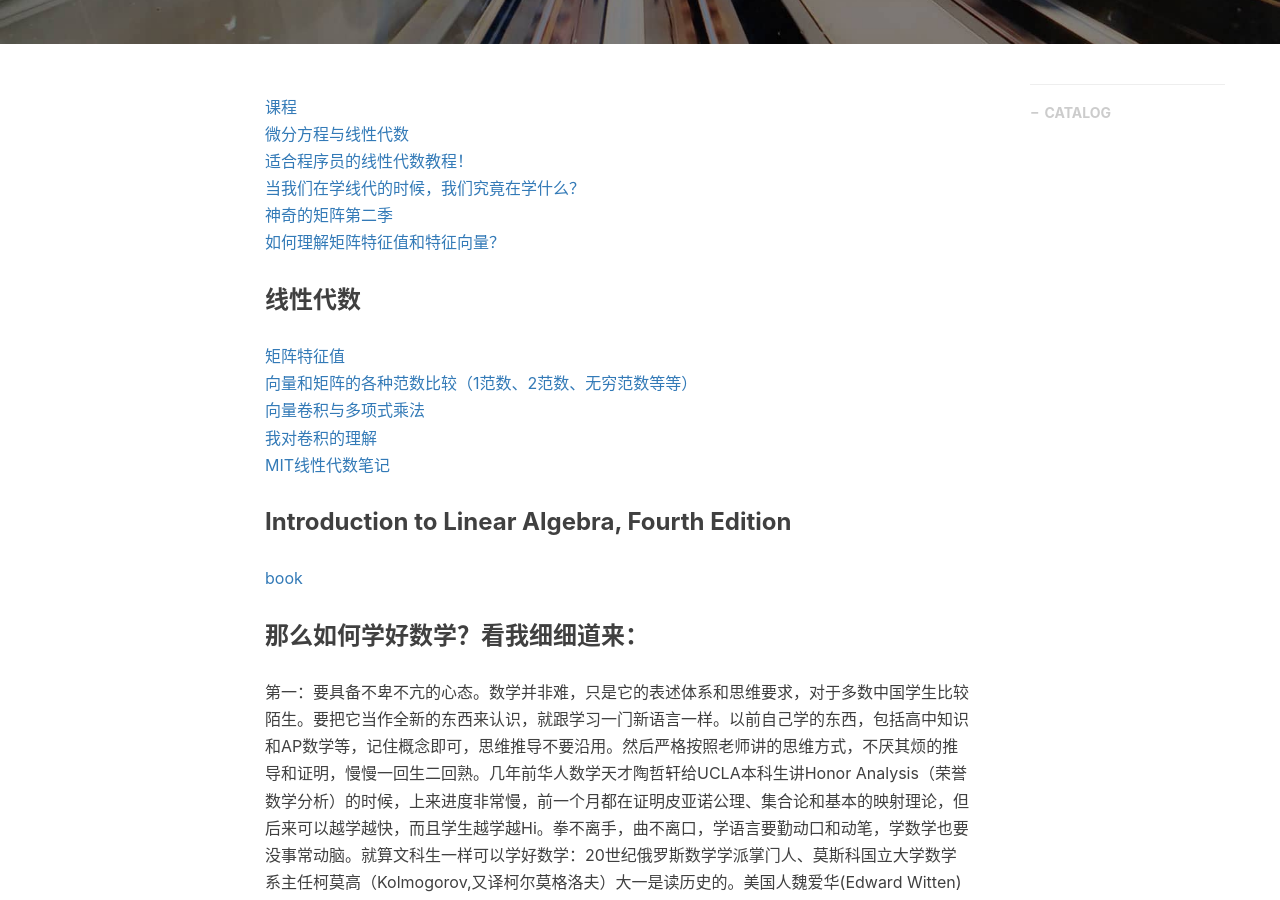
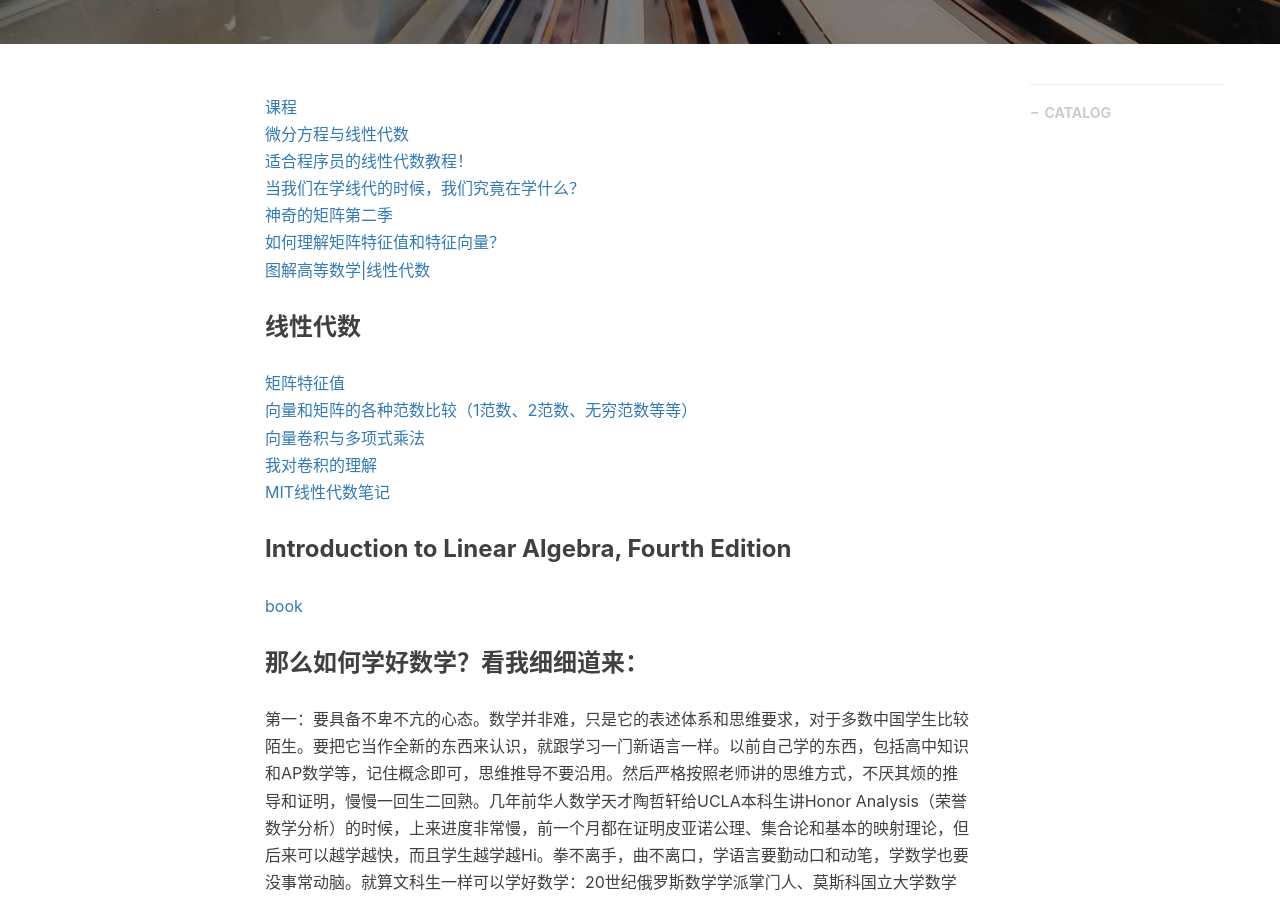
Before and after one commit to gary-robotics/dlward, a Jekyll site: the page built from _posts/2019-09-26-线性代数-2019.markdown, in a window 1280 px wide and 900 px high, scrolled down 479 px. Built offline with Jekyll 4.4.1, drawn with Linux system fonts in a browser that asks for light colours; nearby versions of some CDN libraries; comment, search, counter and statistics services are not loaded.

Commit message:
Update 2019-09-26-线性代数-2019.markdown

```diff
--- a/_posts/2019-09-26-线性代数-2019.markdown
+++ b/_posts/2019-09-26-线性代数-2019.markdown
@@ -15,7 +15,7 @@ tags:                               #标签
 [当我们在学线代的时候，我们究竟在学什么？](https://zhuanlan.zhihu.com/p/22121735)
 [神奇的矩阵第二季](https://wenku.baidu.com/view/a3b69df316fc700aba68fc7b.html)
 [如何理解矩阵特征值和特征向量？](https://www.matongxue.com/madocs/228.html)
-
+[图解高等数学|线性代数](https://mp.weixin.qq.com/s?__biz=MzAxNzg3MTE3Ng==&mid=2247488295&idx=1&sn=9f83afda8442d877a3615b832401fb8b&chksm=9bdfab00aca822162f0c1014fcd6155dbcfa0565f664d7c04632e910e4ca5c3b7cbbcc9d3915&scene=21#wechat_redirect)
 ### 线性代数
 [矩阵特征值](https://www.zhihu.com/question/21874816/answer/181864044)
 [向量和矩阵的各种范数比较（1范数、2范数、无穷范数等等）](https://blog.csdn.net/Michael__Corleone/article/details/75213123)
```
